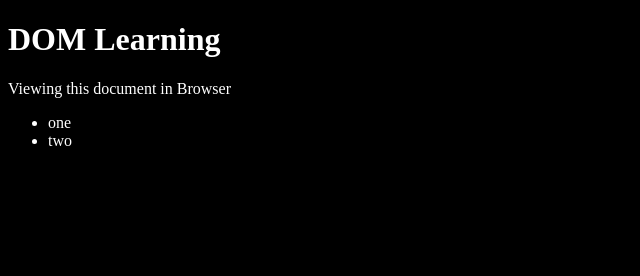
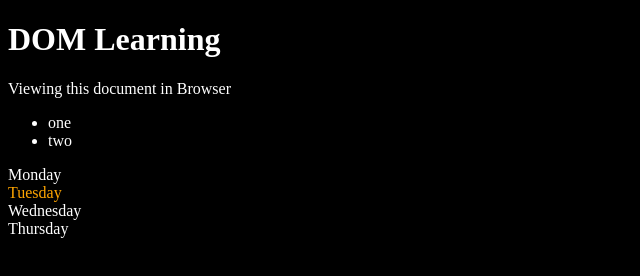
Before and after one commit to GnanaVarshita/JavaScript, a plain HTML site: page dom-manipulation/01.html in a window 1280 px wide. Shown: the whole page, without its empty margins (0-640 px from the left). Drawn offline with Linux system fonts and the light colour scheme.

Commit message:
17th commit

```diff
--- a/dom-manipulation/01.html
+++ b/dom-manipulation/01.html
@@ -21,5 +21,33 @@
         <li>two</li>
 
     </ul>
+
+    <div class="parent">
+        <div class="day">Monday</div>
+        <div class="day">Tuesday</div>
+        <div class="day">Wednesday</div>
+        <div class="day">Thursday</div>
+
+    </div>
 </body>
+<script>
+   const parent = document.querySelector('.parent')
+   console.log(parent)
+   console.log(parent.children)
+   console.log(parent.children[1].innerHTML)
+   //parent.children is giving HTMLCollection  use for loop
+
+   for (let index = 0; index < parent.children.length; index++) {
+   console.log( parent.children[index].innerHTML)
+
+   }
+
+   parent.children[1].style.color='orange'
+   /*
+   console.log(parent.firstElementChild)
+   console.log(parent.lastElementChild)
+   */
+  //What are child nodes ??
+
+</script>
 </html>
```
Also changed, not shown: dom-manipulation/02.html (added, +33 -0 lines), dom-manipulation/notes.txt.
